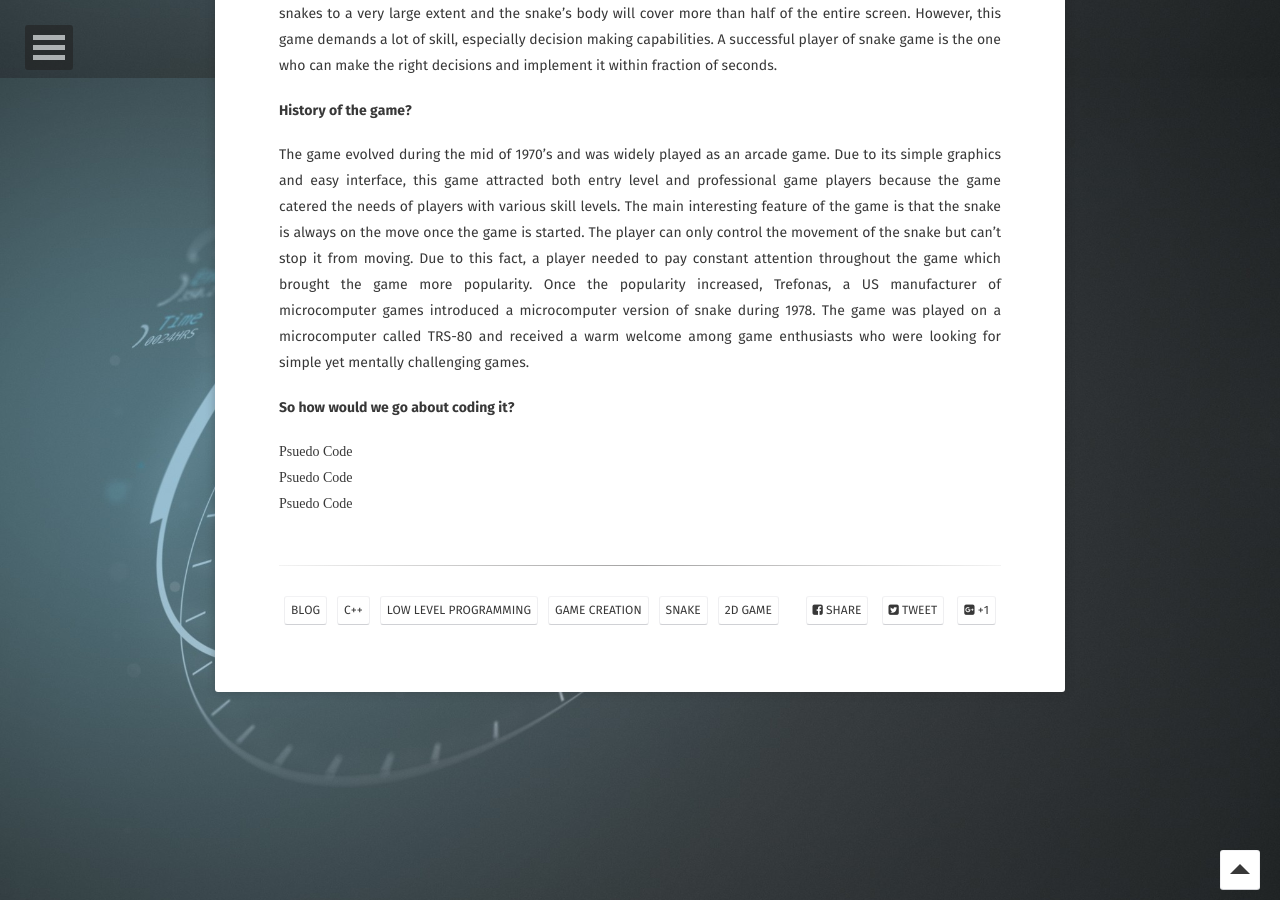
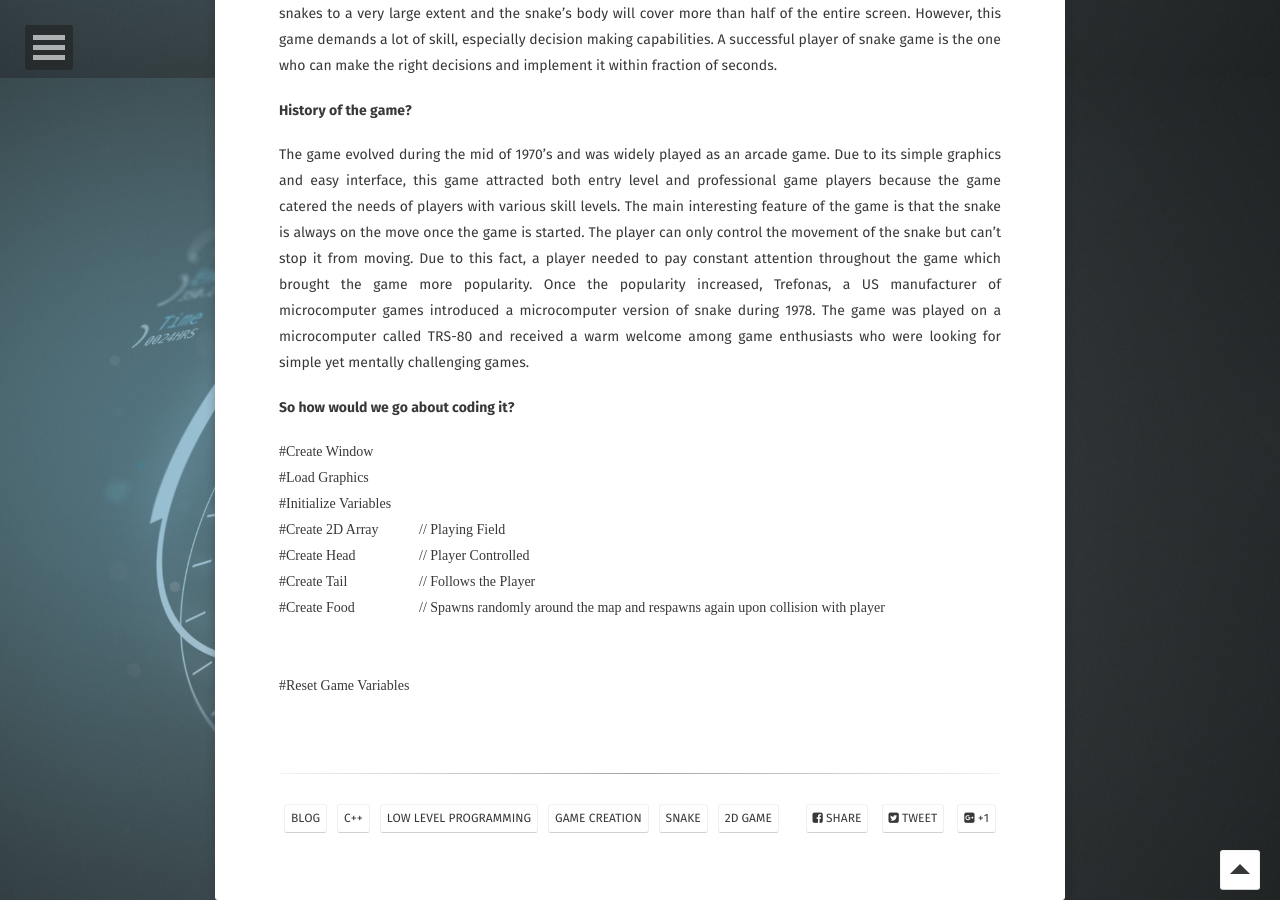
Before and after one commit to Levie/Levie.github.io, a Jekyll site: the page built from _posts/2017-10-09-SnakeTheGame.md, in a window 1280 px wide and 900 px high, scrolled down 822 px. Built offline with Jekyll 4.4.1, drawn with Linux system fonts in a browser that asks for light colours; some web fonts are replaced.

Commit message:
Snake Post Update

```diff
--- a/_posts/2017-10-09-SnakeTheGame.md
+++ b/_posts/2017-10-09-SnakeTheGame.md
@@ -38,7 +38,15 @@ The game was played on a microcomputer called TRS-80 and received a warm welcome
 
 #### So how would we go about coding it?
 ~~~ C++
-Psuedo Code
-Psuedo Code
-Psuedo Code
+#Create Window
+#Load Graphics
+#Initialize Variables
+#Create 2D Array 		// Playing Field
+#Create Head 			// Player Controlled
+#Create Tail 			// Follows the Player
+#Create Food			// Spawns randomly around the map and respawns again upon collision with player
+
+
+#Reset Game Variables
+
 ~~~
```
